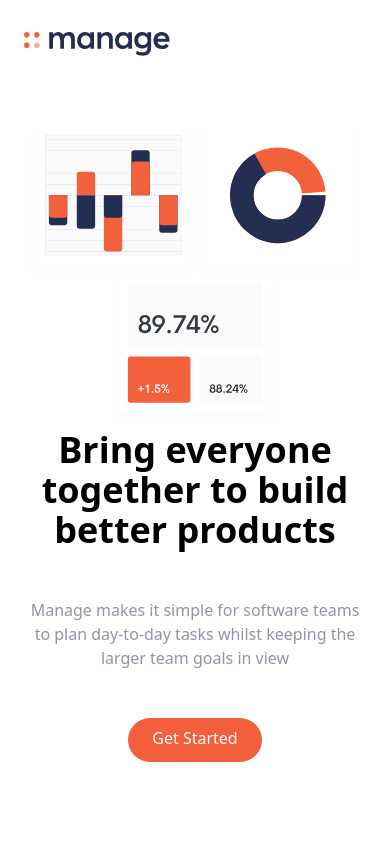
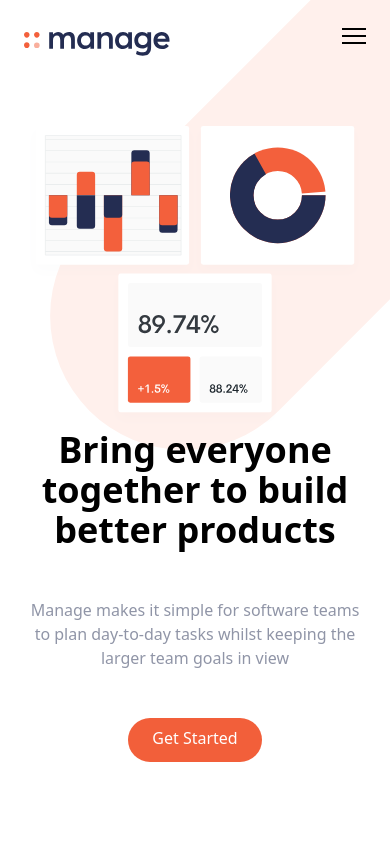
Before and after one commit to ASproson/tailwind-product-page, a React (Create React App) app: page / in a window 390 px wide. Shown: the top 844 px of the page. Built offline with nearby package versions, Linux system fonts and the light colour scheme; the HTML template or start-up script is replaced by a standard one.

Commit message:
Adds custom styles for navbar

```diff
--- a/src/index.css
+++ b/src/index.css
@@ -1,3 +1,73 @@
 @tailwind base;
 @tailwind components;
 @tailwind utilities;
+
+body {
+    background-image: url('./assets/bg-tablet-pattern.svg');
+    background-repeat: no-repeat;
+    background-size: 800px;
+    background-position: 90% -25%;
+}
+
+#cta {
+    background-image: url('./assets/bg-simplify-section-desktop.svg');
+    background-repeat: no-repeat;
+}
+
+@media(max-width: 576px) {
+    body {
+        background-position: 50px -50px;
+        background-size: 500px;
+    }
+
+    #cta {
+        background-image: url('./assets/bg-simplify-section-mobile.svg');
+    }
+}
+
+.hamburger {
+    cursor: pointer;
+    width: 24px;
+    height: 24px;
+    transition: all 0.25s;
+    position: relative;
+}
+
+.hamburger-top,
+.hamburger-middle,
+.hamburger-bottom {
+    position: absolute;
+    top: 0;
+    left: 0;
+    width: 24px;
+    height: 2px;
+    background: black;
+    transform: rotate(0);
+    transition: all 0.5s;
+}
+
+.hamburger-middle {
+    transform: translateY(7px)
+}
+
+.hamburger-bottom {
+    transform: translateY(14px)
+}
+
+.open {
+    transform: rotate(90deg);
+    transform: translateY(0px);
+
+}
+
+.open .hamburger-top {
+    transform: rotate(45deg) translateY(6px) translate(6px);
+}
+
+.open .hamburger-middle {
+    display: none;
+}
+
+.open .hamburger-bottom {
+    transform: rotate(-45deg) translateY(6px) translate(-6px);
+}
```
